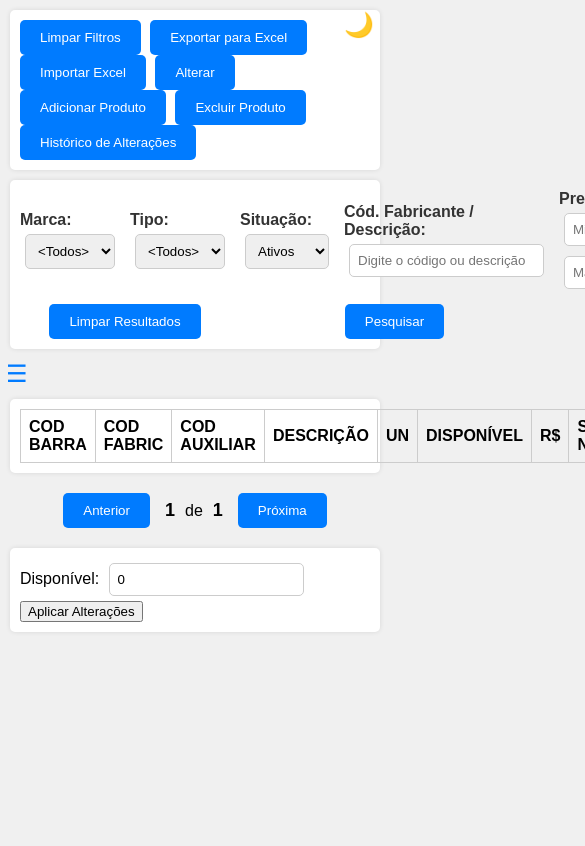
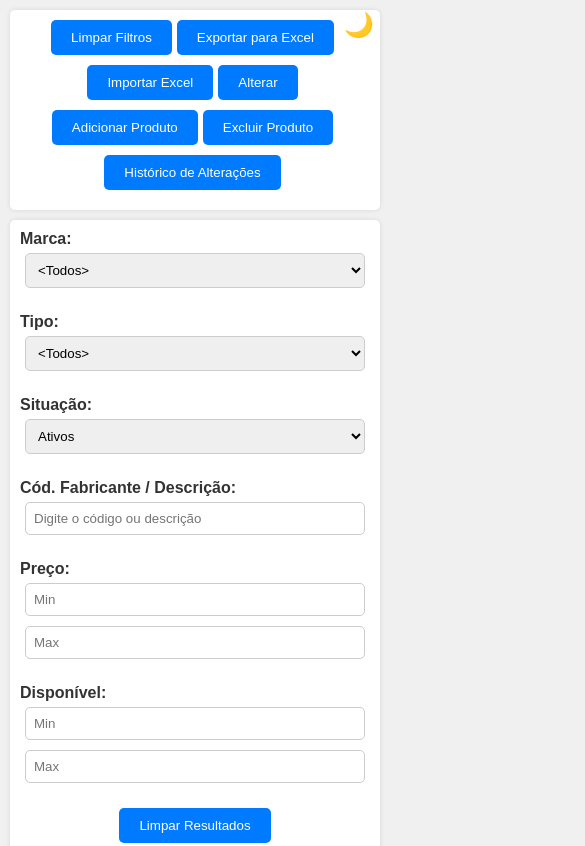
Before and after one commit to vitorcarvalhal06/almox, a plain HTML site: page index.html in a window 390 px wide. Shown: the top 846 px of the page, 585 px wide, since content can reach past the window. Drawn offline with Linux system fonts and the light colour scheme; sample sign-in values are in the browser's storage.

Commit message:
Update index.html

```diff
--- a/index.html
+++ b/index.html
@@ -382,9 +382,56 @@
     .dark-mode .history-modal-content .close:focus {
       color: #fff;
     }
+    @media (max-width: 768px) {
+      .filters {
+        grid-template-columns: 1fr;
+      }
+      .filters label {
+        margin-bottom: 10px;
+      }
+      .filters button {
+        grid-column: span 1;
+      }
+      .toolbar {
+        display: flex;
+        flex-wrap: wrap;
+        justify-content: center;
+      }
+      .toolbar button {
+        margin-bottom: 10px;
+      }
+      .table-container table, .table-container th, .table-container td {
+        font-size: 12px;
+      }
+      .details {
+        display: flex;
+        flex-direction: column;
+        align-items: center;
+      }
+      .details label {
+        width: 100%;
+      }
+      .modal-content form {
+        grid-template-columns: 1fr;
+      }
+      .modal-content form label {
+        width: 100%;
+      }
+      .pagination {
+        flex-direction: column;
+      }
+      .pagination button {
+        margin: 5px 0;
+      }
+    }
   </style>
 </head>
 <body>
+  <script>
+    if (!sessionStorage.getItem('loggedIn')) {
+      window.location.href = 'login.html';
+    }
+  </script>
   <button class="dark-mode-toggle" onclick="toggleDarkMode()">🌙</button>
 <div class="toolbar">
   <button onclick="limparBusca()">Limpar Filtros</button>
@@ -1000,6 +1047,14 @@
   function fecharModalHistorico() {
     document.getElementById('modalHistorico').style.display = 'none';
   }
+
+  function login() {
+    sessionStorage.setItem('loggedIn', 'true');
+  }
+  function logout() {
+    sessionStorage.removeItem('loggedIn');
+    window.location.href = 'login.html';
+  }
 </script>
 
 </body>
```
